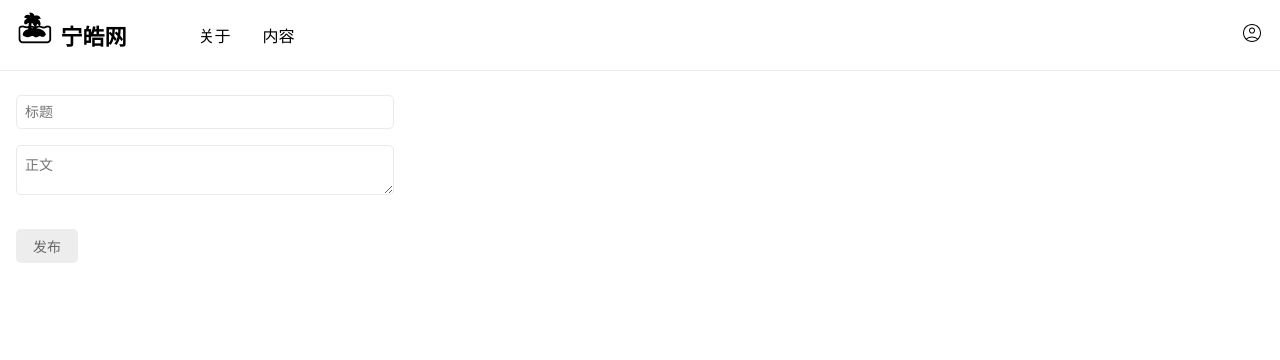
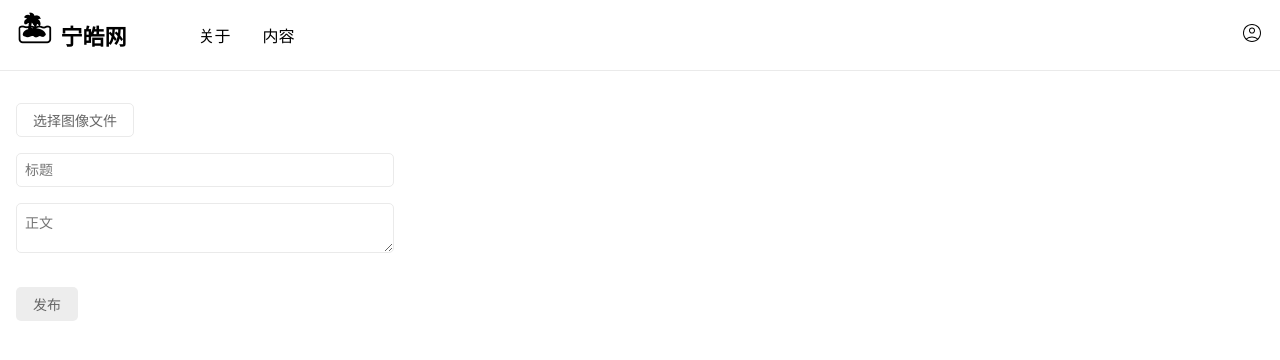
Before and after one commit to ninghao/ninghao-next-w22, a Next.js app: page /create in a window 1280 px wide. Shown: the top 360 px of the page. Built offline with nearby package versions, Linux system fonts and the light colour scheme.

Commit message:
发布内容上传图像

```diff
--- a/app/create/page.tsx
+++ b/app/create/page.tsx
@@ -1,18 +1,76 @@
 'use client';
 
+import Image from 'next/image';
 import { useCreatePost } from './hook';
 
 /**
  * Page
  */
 const Page = () => {
-  const { title, setTitle, content, setContent, createPost } = useCreatePost();
+  const {
+    title,
+    setTitle,
+    content,
+    setContent,
+    createPost,
+    setFile,
+    fileInput,
+    imagePreviewUrl,
+    setImagePreviewUrl,
+    createImagePreview,
+  } = useCreatePost();
 
   /**
    * 视图
    */
   return (
-    <div>
+    <div
+      onDragOver={(event) => event.preventDefault()}
+      onDrop={(event) => {
+        event.preventDefault();
+        const file = event.dataTransfer.files[0];
+
+        if (file) {
+          setFile(file);
+          createImagePreview(file);
+        }
+      }}
+    >
+      <div>
+        {imagePreviewUrl && (
+          <Image
+            src={imagePreviewUrl}
+            width={378}
+            height={378}
+            alt="图像预览"
+          />
+        )}
+      </div>
+      <div>
+        <button
+          className="bordered"
+          onClick={() => {
+            fileInput.current?.click();
+          }}
+        >
+          选择图像文件
+        </button>
+        <input
+          type="file"
+          hidden
+          ref={fileInput}
+          accept="image/png, image/jpeg, image/jpg"
+          onChange={({ currentTarget: { files } }) => {
+            if (files && files[0]) {
+              setFile(files[0]);
+              createImagePreview(files[0]);
+            } else {
+              setFile(null);
+              setImagePreviewUrl('');
+            }
+          }}
+        />
+      </div>
       <div>
         <input
           type="text"
```
